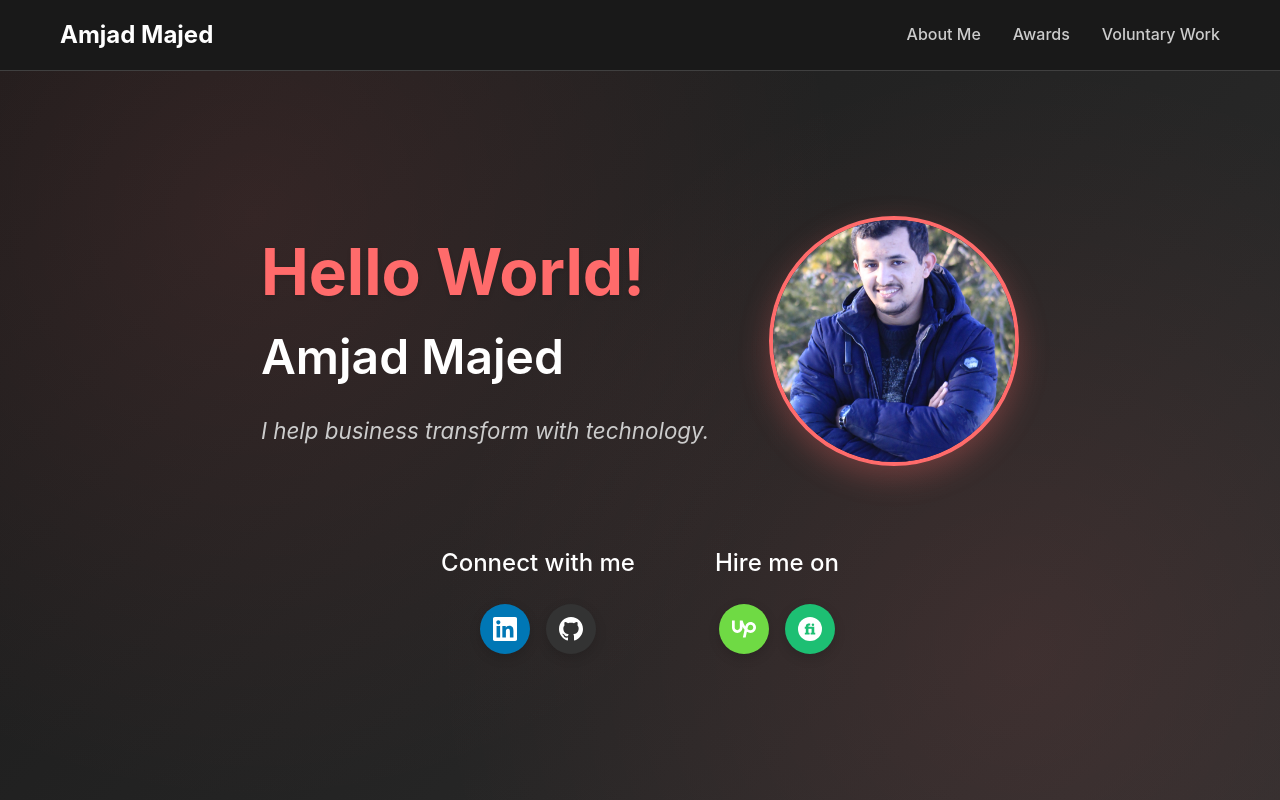
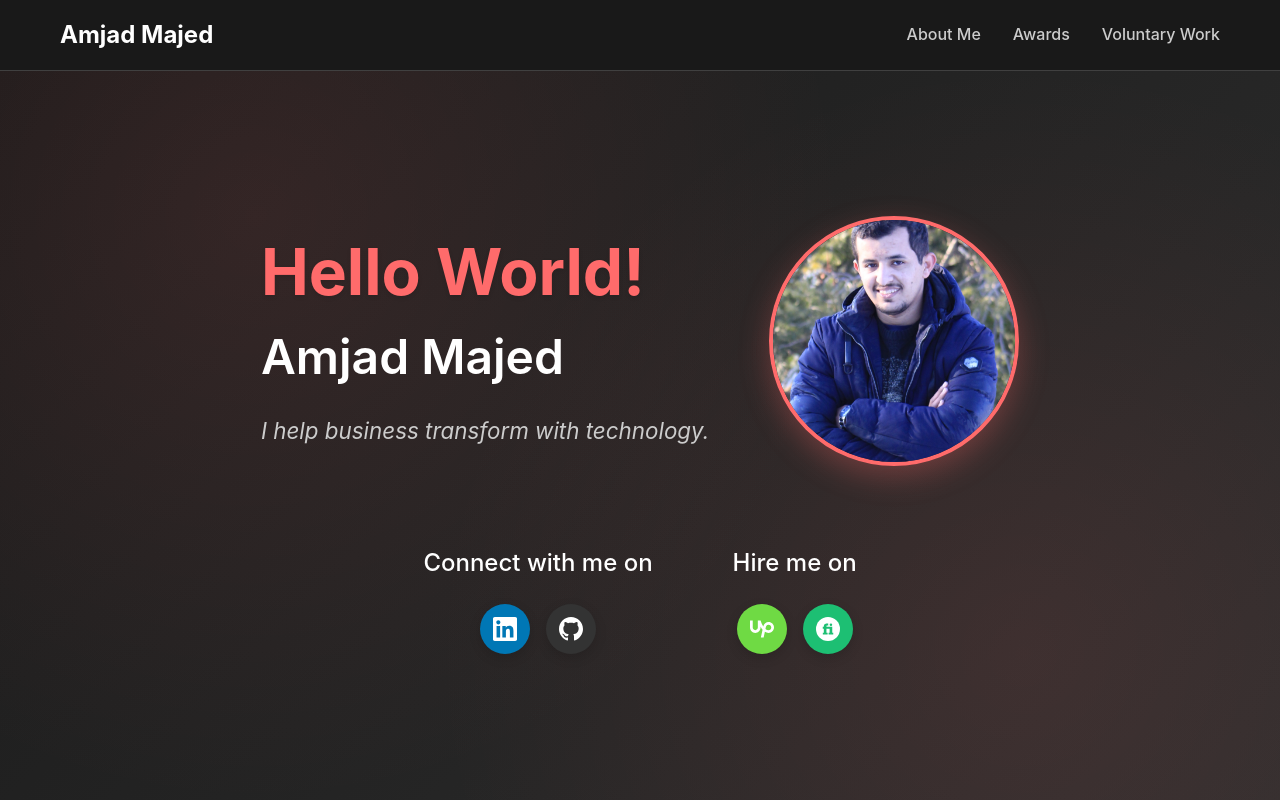
Before and after one commit to Amjad992/amjadmajed.com, a Next.js app: page / in a window 1280 px wide. Built offline with nearby package versions, Linux system fonts and the light colour scheme.

Commit message:
Chores: text change

```diff
--- a/src/components/HeroSection.js
+++ b/src/components/HeroSection.js
@@ -86,7 +86,7 @@ const HeroSection = () => {
           {/* Social Media Icons */}
           <div className="sections-container">
             <div className="social-section">
-              <h3 className="social-title">Connect with me</h3>
+              <h3 className="social-title">Connect with me on</h3>
               <div className="social-icons">
                 <SocialIcon
                   href="https://www.linkedin.com/in/amjad992"
```
